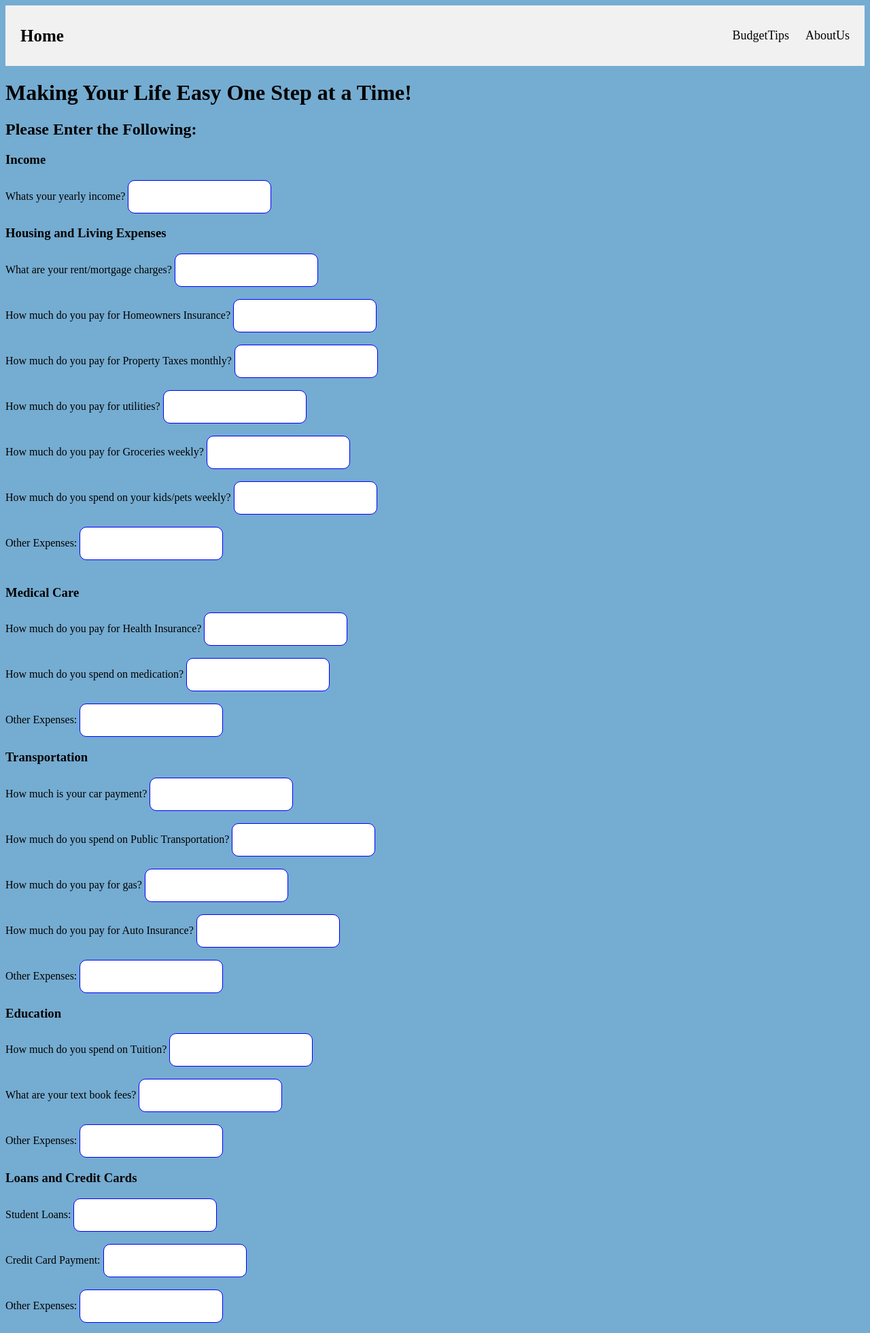
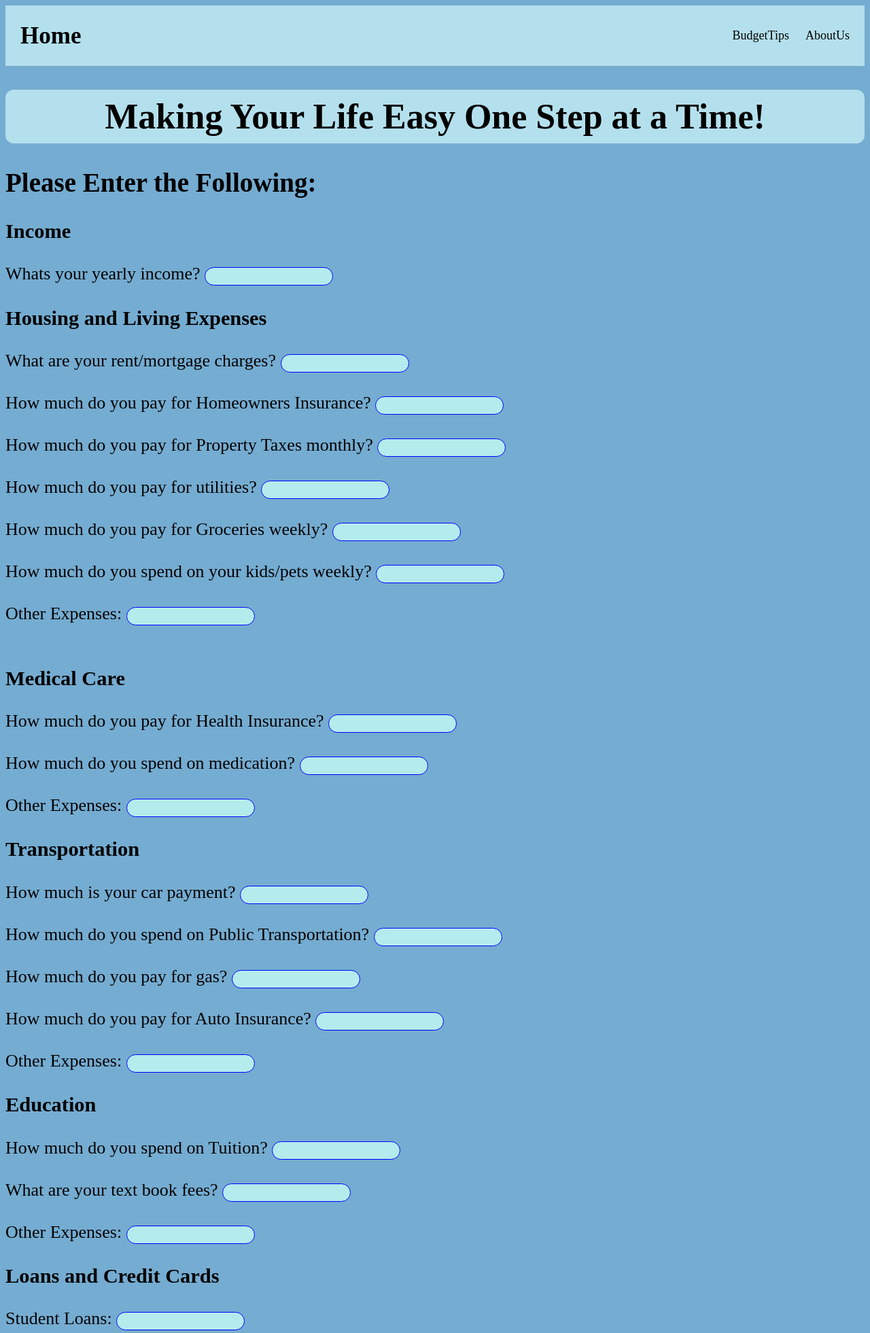
Before and after one commit to MarMiranda-12345/BudgetWebsite, a Python web app: template templates/EnterInfo.html in a window 1280 px wide. Shown: the top 1961 px of the page at 68% size. Run offline with Jinja, Linux system fonts and the light colour scheme; the template is opened without the code that fills it, so the values that code supplies are empty.

Commit message:
adding to css

```diff
--- a/static/css/results.css
+++ b/static/css/results.css
@@ -1,10 +1,17 @@
 body {
-  background-color: #75acd1
+  background-color: #75acd1;
+  font-size: 26px;
+  color: black
 }
-
+h1{
+  background-color: #b4e0ed;
+  padding: 10px;
+  border-radius: 12px;
+  text-align: center;
+}
 .header {
   overflow: hidden;
-  background-color: #f1f1f1;
+  background-color: #b4e0ed;
   padding: 20px 10px;
 }
 
@@ -22,7 +29,7 @@ body {
 
 /* Style the logo link (notice that we set the same value of line-height and font-size to prevent the header to increase when the font gets bigger */
 .header a.logo {
-  font-size: 25px;
+  font-size: 35px;
   font-weight: bold;
 }
 
@@ -56,8 +63,14 @@ body {
 }
 
 input {
-  padding: 16px;
+  padding: 5px;
   border: 1px solid Blue;
-  border-radius: 10px;
-  background-color:
+  border-radius: 20px;
+  background-color:#b4ebed
 }
+div.2{
+  padding: 5px;
+  border: 1px solid Blue;
+  border-radius: 20px;
+  background-color:#b4ebed
+}
```
